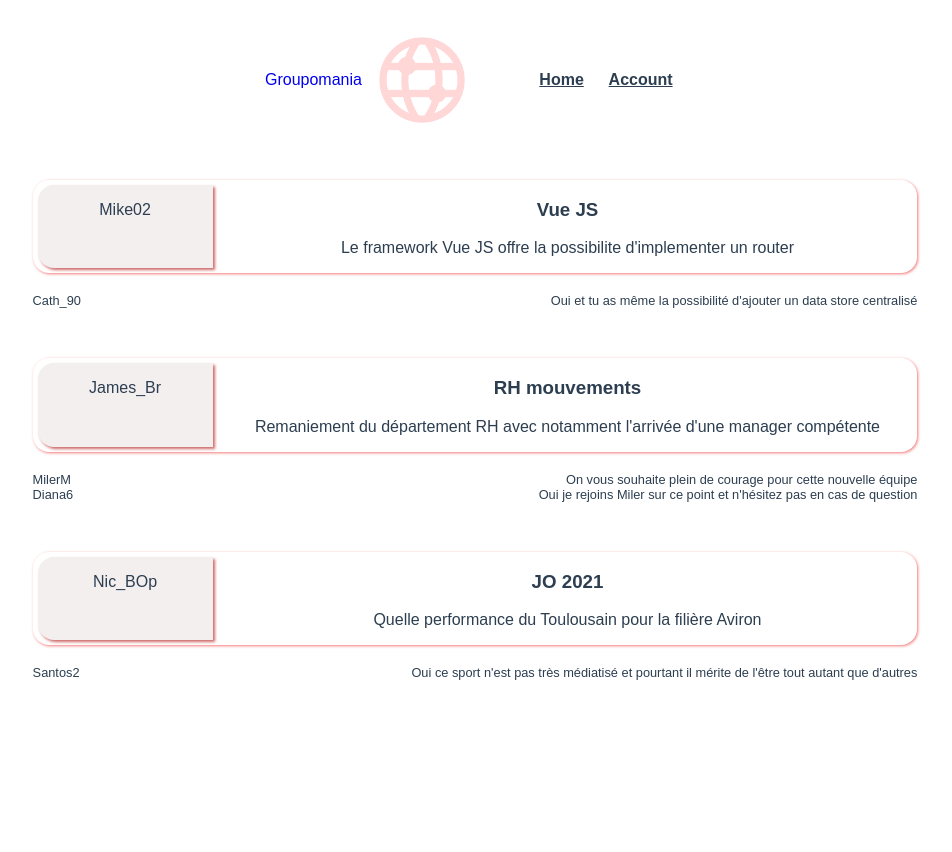
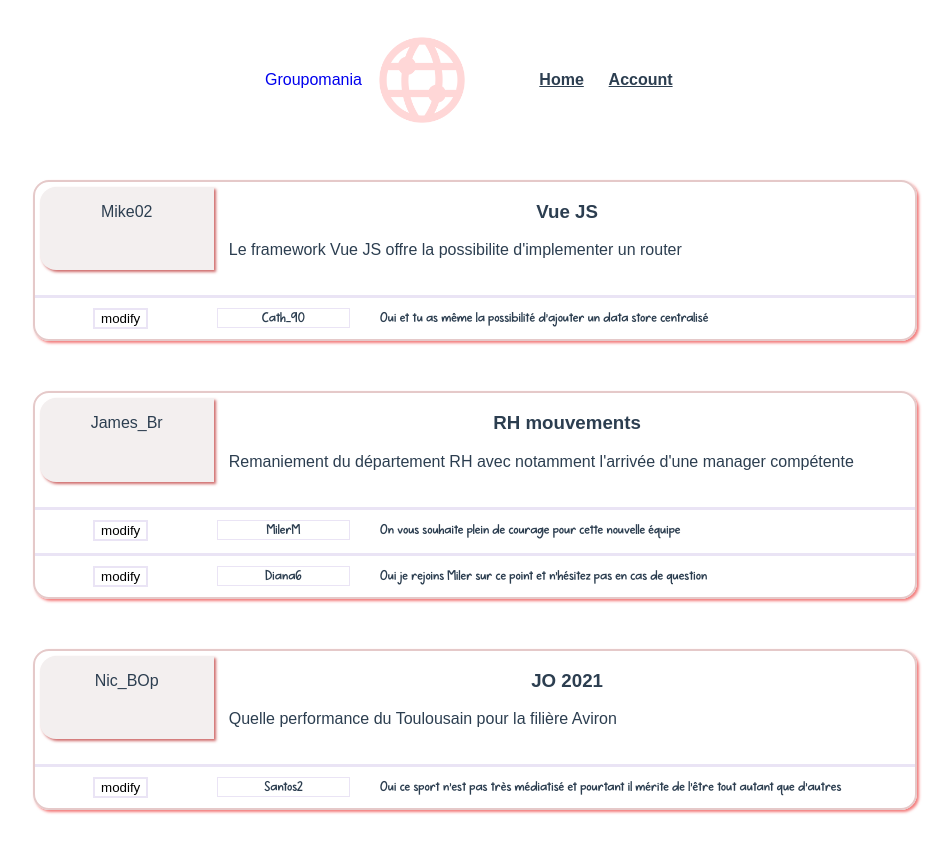
Before and after one commit to camour/ChadiAmour_7_24082021, a Vue app in the folder e-interact/: page / in a window 1280 px wide. Shown: the top 852 px of the page, without its empty margins (165-1117 px from the left). Before the commit the page ends 800 px from the top, so only its background shows below. Built offline with nearby package versions, Linux system fonts and the light colour scheme; sample sign-in values are in the browser's storage; a web font is replaced by a local one.

Commit message:
comments design

```diff
--- a/e-interact/src/App.vue
+++ b/e-interact/src/App.vue
@@ -30,6 +30,7 @@
   -moz-osx-font-smoothing: grayscale;
   text-align: center;
   color: #2c3e50;
+  position: relative;
 }
 
 </style>
--- a/e-interact/src/components/Article.vue
+++ b/e-interact/src/components/Article.vue
@@ -34,21 +34,30 @@
 <style lang="scss">
     .articleBlock{
         margin-bottom: 50px;
+        position: relative;
+        border: 2px rgb(229, 201, 201) solid;
+        box-shadow: 2px 2px 3px rgb(243, 122, 122);
+        border-radius: 1rem;
+        padding-bottom: 1px;
+
+        &:hover{
+            border: 2px rgb(229, 201, 201) solid;
+            box-shadow: 4px 4px 5px rgb(243, 122, 122);
+            transform: scale(1.01);
+        }
     }
     .article{
         margin-bottom: 20px;
         display: flex;
         padding: 0px;
-        box-shadow: 1px 1px 3px rgb(243, 122, 122);
-        border-radius: 1rem;
-        &:hover{
-            border: 1px rgb(229, 201, 201) solid;
-            box-shadow: 4px 4px 5px rgb(243, 122, 122);
-            z-index: 1000;
-        }
 
         &__post{
             width: 80%;
+
+            .articleContent{
+                text-align: left;
+                padding-left: 10px;
+            }
         }
         &__user{
             margin: 5px;
@@ -57,8 +66,5 @@
             box-shadow: 2px 2px 3px rgb(207, 106, 106);
             background: rgb(243, 239, 239);
         }
-        comment{
-            align-self: flex-end;
-        }
     }
 </style>
--- a/e-interact/src/components/Articles.vue
+++ b/e-interact/src/components/Articles.vue
@@ -23,5 +23,6 @@
     .articles{
         width: 70%;
         margin: auto;
+        position: relative;
     }
 </style>
--- a/e-interact/src/components/Comment.vue
+++ b/e-interact/src/components/Comment.vue
@@ -1,7 +1,10 @@
 <template>
+    <div class="commentBlock">
+        <div class="commentButton"><button class="button">modify</button></div>
         <div class="comment">
             <div class="userComment">{{ comment.userName }}</div>
             <div class="commentContent">{{ comment.commentContent }}</div>
+        </div>
     </div>
 </template>
 
@@ -17,9 +20,53 @@
 </script>
 
 <style lang="scss">
+    @font-face{
+        font-family: 'KG';
+        src: url('../../public/polices/KGEverSinceNewYork.ttf') format('truetype');
+    }
+    .commentBlock{
+        display: flex;
+        align-items: center;
+        font-family: 'KG';
+        //border: 3px rgb(190, 168, 230) solid;
+        border: 3px rgb(234, 228, 245) solid;
+
+        border-right: 0px;
+        border-left: 0px;
+        border-bottom: 0px;
+        border-radius: 0 0 1rem 1rem;
+        margin-top: 3px;
+    }
     .comment{
+        //position: relative;
+        //right: -100px;
         display: flex;
-            justify-content: space-between;
+        align-items: center;
         font-size: 0.8em;
+        width: 80%;
+        padding: 10px;
+        text-align: center;
+
+    }
+    .commentButton{
+        width: 20%;
+        .button{
+            border: 2px rgb(234, 228, 245) solid;
+            background-color: white;
+
+            &:hover{
+                cursor: pointer;
+            }
+        }
+    }
+    .userComment{
+        width: 20%;
+        border: 1px rgb(234, 228, 245) solid;
+        margin-right: 20px;
+    }
+    .commentContent{
+        width: 80%;
+        text-align: left;
+        padding-left: 10px;
     }
 </style>
--- a/e-interact/src/store/index.js
+++ b/e-interact/src/store/index.js
@@ -9,7 +9,7 @@ export default new Vuex.Store({
       authentification: (JSON.parse(localStorage.getItem('token'))) ? true : false,
       user:{
         id: 0,
-        userName: 'Me02',
+        userName: 'Cath_90',
         lastName: '',
         firstName: '',
         job: ''
--- a/e-interact/src/views/website/Home.vue
+++ b/e-interact/src/views/website/Home.vue
@@ -15,3 +15,9 @@
     }
   }
 </script>
+
+<style lang="scss">
+  .home{
+    position: relative;
+  }
+</style>
```
Also changed, not shown: e-interact/public/polices/KGEverSinceNewYork.ttf (added). Lines whose indentation alone changed are shown as unchanged.
